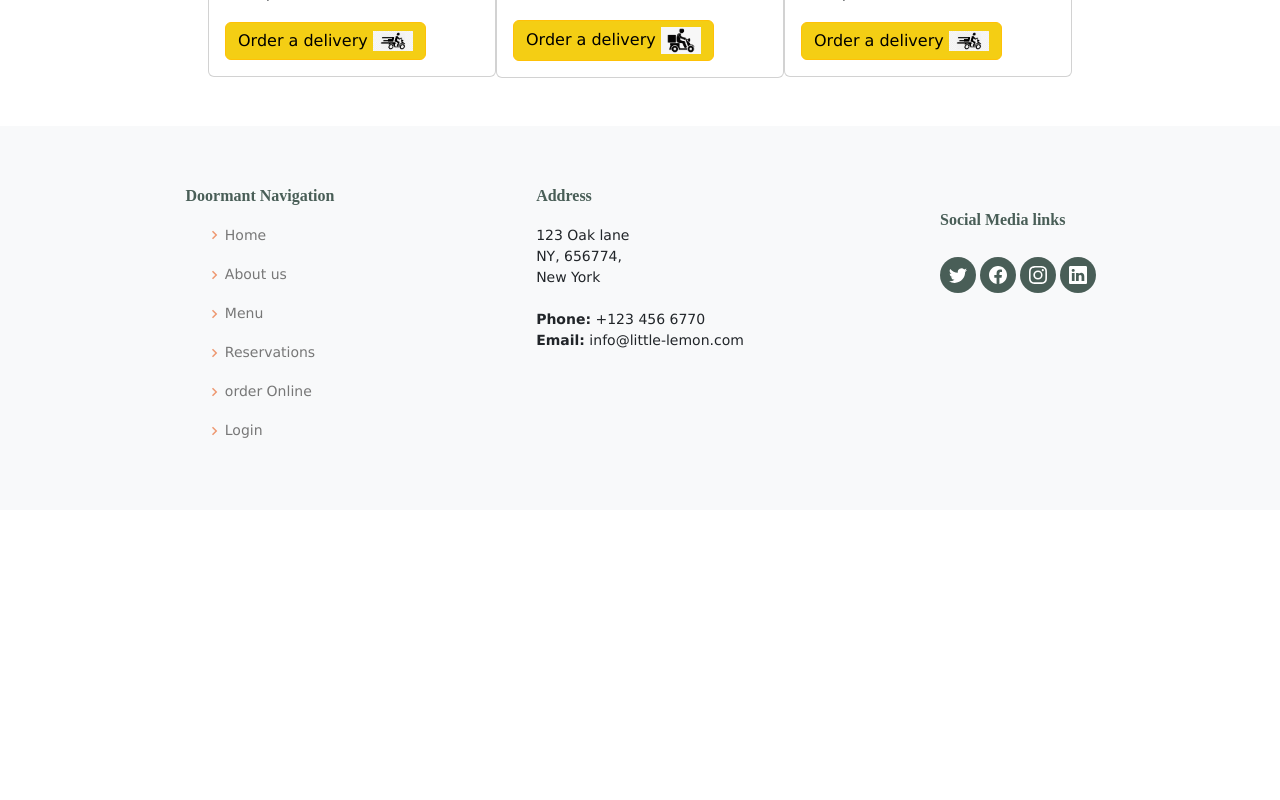
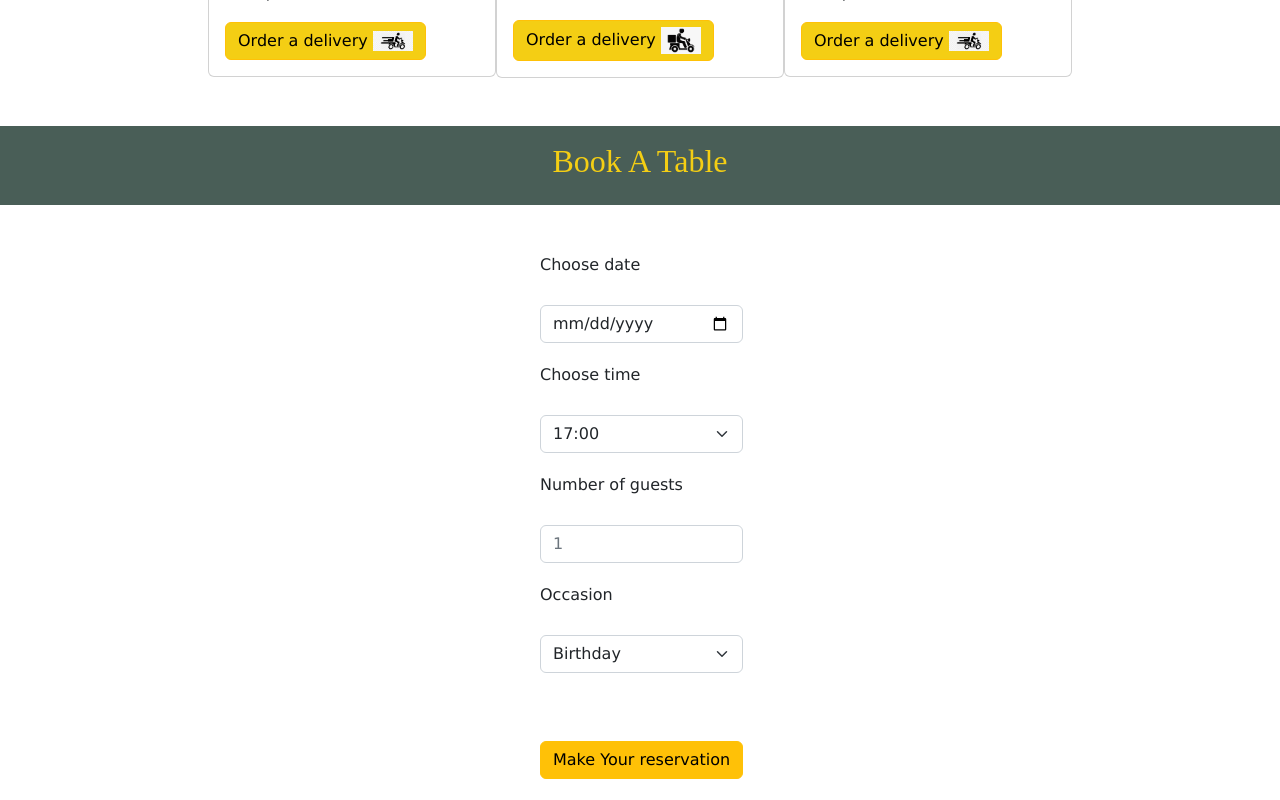
Before and after one commit to uche-stan/little-lemon, a React (Create React App) app: page / in a window 1280 px wide. Shown: the part 1120-1920 px from the top of the page. Before the commit the page ends 1630 px from the top, so only its background shows below. Built offline with nearby package versions, Linux system fonts and the light colour scheme.

Commit message:
test stage

```diff
--- a/src/components/BookingForm.js
+++ b/src/components/BookingForm.js
@@ -1,6 +1,4 @@
-
 import { useState } from "react"
-import times from './availableTimes'
 
 export default function BookingForm(props) {
 
@@ -30,15 +28,15 @@ export default function BookingForm(props) {
                                 <form onSubmit={props.handleForm}>
 
 
-                                    <label className="form-label" htmlFor="res-date">Choose date</label>
-                                    <input className="form-control" type="date" id="res-date" name="date" value={props.form.date}
-                                        onChange={props.handleChange} />
+                                    <label className="form-label" htmlFor="date">Choose date</label>
+                                    <input className="form-control" type="date" id="date" name="date" value={props.form.date}
+                                        onChange={props.handleDate} />
 
                                     <label className="form-label" htmlFor="res-time">Choose time</label>
-                                    <select className="form-select" id="res-time" name="time" value={props.form.time}
+                                    <select className="form-select" id="res-time" name="time" value={props.form.time} onChange={props.handleChange}>
 
-                                        onChange={props.handleChange}>
-                                        {times.map((time, index) => <option key={index}>{time}</option>)}
+                                        {props.availableTimes.map((time, index) => <option key={index}>{time}</option>)}
+
                                     </select>
 
                                     <label className="form-label" htmlFor="guests">Number of guests</label>
--- a/src/components/BookingPage.js
+++ b/src/components/BookingPage.js
@@ -1,11 +1,9 @@
 import BookingForm from "./BookingForm"
-import Header from "./Header"
-import Footer from "./Footer"
 import { useState } from "react"
-import times from './availableTimes'
 
 
-export default function BookingPage() {
+
+export default function BookingPage(props) {
 
     const [form, setForm] = useState({
 
@@ -30,6 +28,25 @@ export default function BookingPage() {
 
     }
 
+    function handleDate(e) {
+
+        setForm(prevForm => {
+
+            return {
+                ...prevForm,
+                date: e.target.value,
+            }
+        })
+
+        props.dispatch(
+            {
+                type: "01/30/2023",
+
+
+            }
+        )
+    }
+
     function handleForm(e) {
         e.preventDefault()
     }
@@ -38,11 +55,23 @@ export default function BookingPage() {
 
         <>
 
-            <Header />
 
-            <BookingForm  form={form} handleChange={handleChange} handleForm={handleForm}/>
 
-            <Footer />
+            <div id="booking-page">
+                <BookingForm
+                    form={form}
+                    handleChange={handleChange}
+                    handleForm={handleForm}
+                    availableTimes={props.availableTimes}
+                    updateTimes={props.updateTimes}
+                    handleDate={handleDate}
+
+
+                />
+
+
+            </div>
+
 
         </>
     )
--- a/src/components/Counter.js
+++ b/src/components/Counter.js
@@ -1,14 +1,37 @@
+import { type } from "@testing-library/user-event/dist/type"
+import { useReducer } from "react"
+
+const reducer = (state, action) => {
+    if (action.type === "buy food") return { money: state.money - 100 }
+    if(action.type === "sell food") return {money: state.money + 250}
+
+    return state;
+
+}
+
+export default function Counter(props) {
 
 
 
-export default function Counter(props){
+    const [state, dispatch] = useReducer(reducer, { money: "500" })
+
+   function handleSales(){
+
+    dispatch({type: "sell food"})
+   }
 
     return (
 
         <>
-        <h1>{props.title}</h1>
+            <h1>{props.title}</h1>
 
-        <h4>Number of meals: 3 </h4>
+            <h4>Number of meals: 3 </h4>
+
+
+            <h4>{state.money}</h4>
+
+            <button onClick={() => dispatch({ type: "buy food" })}>Spend</button>
+            <button onClick={handleSales}>Sell food</button>
 
         </>
     )
--- a/src/components/Hero.js
+++ b/src/components/Hero.js
@@ -1,5 +1,4 @@
-import restaurantfood from '../assets/icons_assets/restaurantfood.jpg'
-import { Link } from 'react-router-dom'
+
 
 export default function Hero() {
 
@@ -31,7 +30,7 @@ export default function Hero() {
                                         focused on traditional recipes served with a modern twist.</p>
                                 </div>
 
-                                <Link to="/booking-page" className='mt-5 btn'>Reserve a Table</Link>
+                                <a href="/#booking-page" className='mt-5 btn'>Reserve a Table</a>
                             </div>
 
                         </div>
--- a/src/components/Main.js
+++ b/src/components/Main.js
@@ -1,6 +1,53 @@
 import Hero from "./Hero"
 import Specials from "../Specials"
+import { useState, useReducer } from "react"
+import BookingPage from "./BookingPage"
+
+
+
+
 export default function Main() {
+
+    // const [availableTimes, setAvailableTimes] = useState([
+    //     "17:00",
+    //     "18:00",
+    //     "19:00",
+    //     "20:00",
+    //     "21:00",
+    //     "22:00",
+
+
+    // ])
+
+    const  theTimes =  [
+        "17:00",
+        "18:00",
+        "19:00",
+        "20:00",
+        "21:00",
+        "22:00",
+        "30:00"
+
+    ]
+
+   function initializeTimes(timess){
+
+    return timess.map((time,index) =><option>{time}</option>)
+   }
+
+    const [availableTimes, dispatch] = useReducer(updateTimes, initializeTimes(theTimes))
+
+    function updateTimes(availableTimes, action) {
+        if(action.type === "01/28/2023") return ["19:00", "22:00"]
+       if(action.type === "01/30/2023") return ["16:00", "20:00"]
+
+
+        return availableTimes
+    }
+
+
+
+
 
     return (
 
@@ -8,11 +55,15 @@ export default function Main() {
 
             <main>
 
-              <Hero />
+                <Hero />
 
-              <Specials />
+                <Specials />
 
-
+                <BookingPage
+                    availableTimes={availableTimes}
+                    updateTimes={updateTimes}
+                    dispatch ={dispatch}
+                />
 
             </main>
 
--- a/src/components/availableTimes.js
+++ /dev/null
@@ -1,15 +0,0 @@
-
-
-
-const times = [
-    "17:00",
-    "18:00",
-    "19:00",
-    "20:00",
-    "21:00",
-    "22:00",
-
-
-]
-
-export default times;
```
Also changed, not shown: 1 other file (tests, documents, lock files or other folders).
